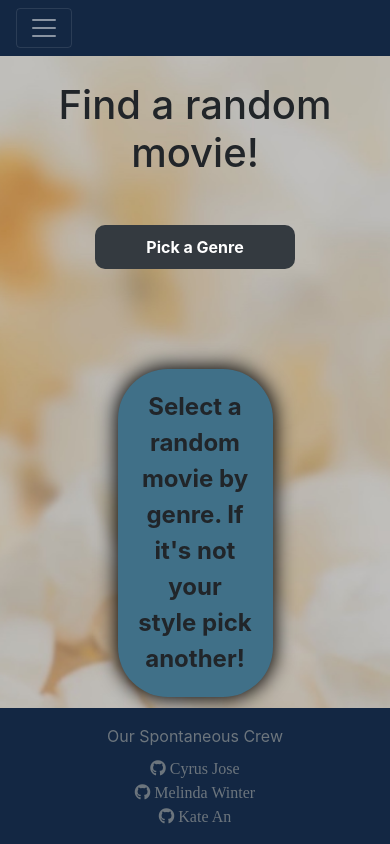
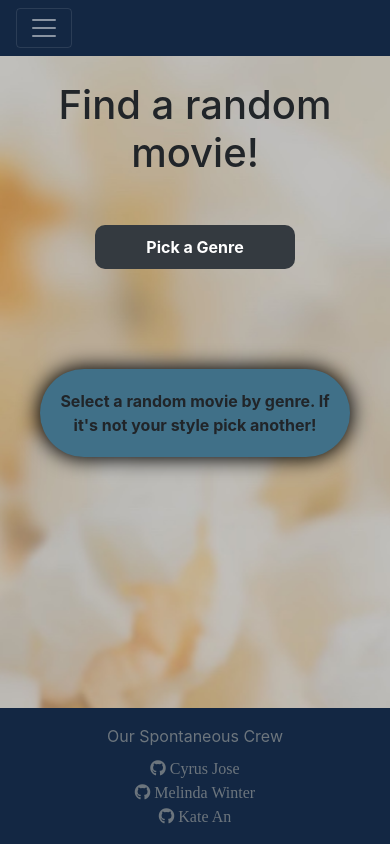
Before and after one commit to katean004/Spontaneous-Weekend-3.0, a React (Create React App) app: page /movie in a window 390 px wide. Shown: the top 844 px of the page. Built offline with nearby package versions, Linux system fonts and the light colour scheme; no server answers.

Commit message:
Updated mobile response in movies page

```diff
--- a/src/components/Movie/Movie.css
+++ b/src/components/Movie/Movie.css
@@ -200,7 +200,23 @@
 }
 
 @media screen and (max-width: 600px) {
-  .movieInfo {
-    max-width: 80%;
+  .movieInfo, .placeholder {
+    /* max-width: 80%; */
+    font-size: medium;
+    width: 400px;
+  }
+  .movieInfo, .movie_poster{
+    margin-top: 100px;
+    width: 350px;
+  }
+  .movie_title{
+    display: none;
+  }
+  .movie__main {
+    background-image: url("../../images/movieMain.JPG");
+    height: 2200px;
+    background-position: center;
+    background-repeat: no-repeat;
+    background-size: cover;
   }
 }
```
